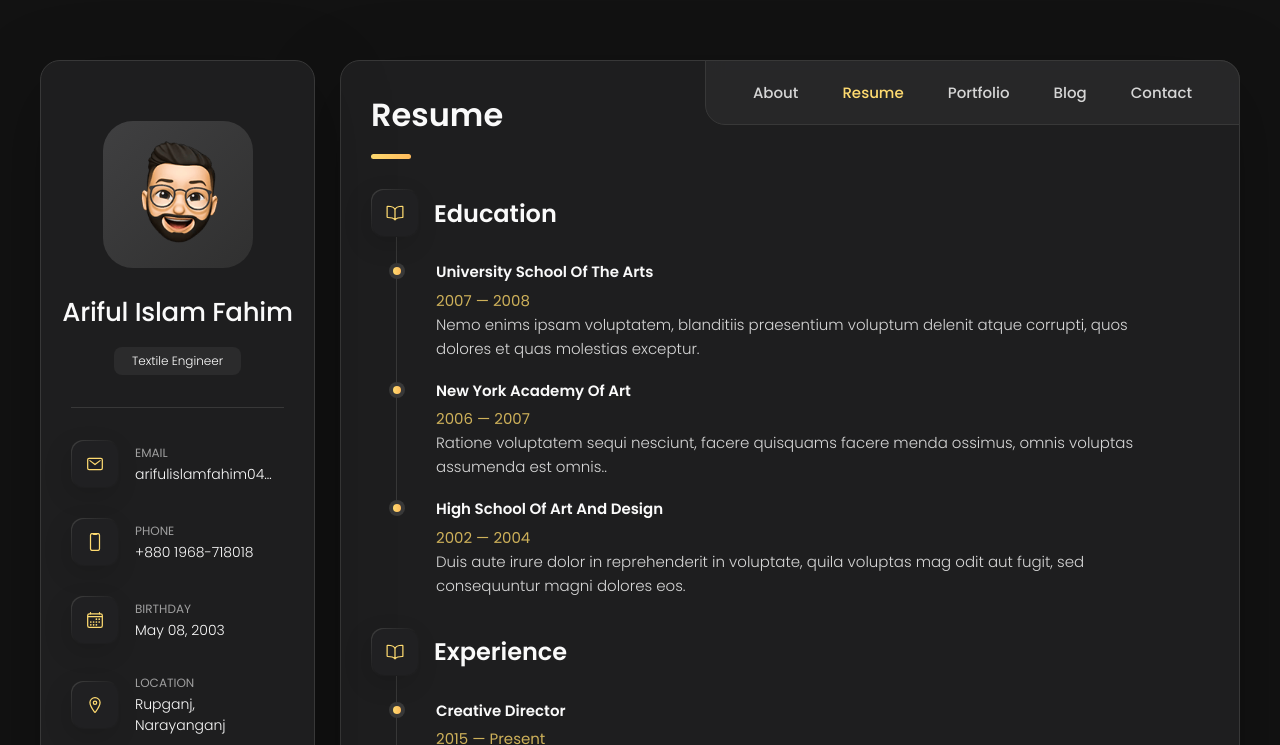
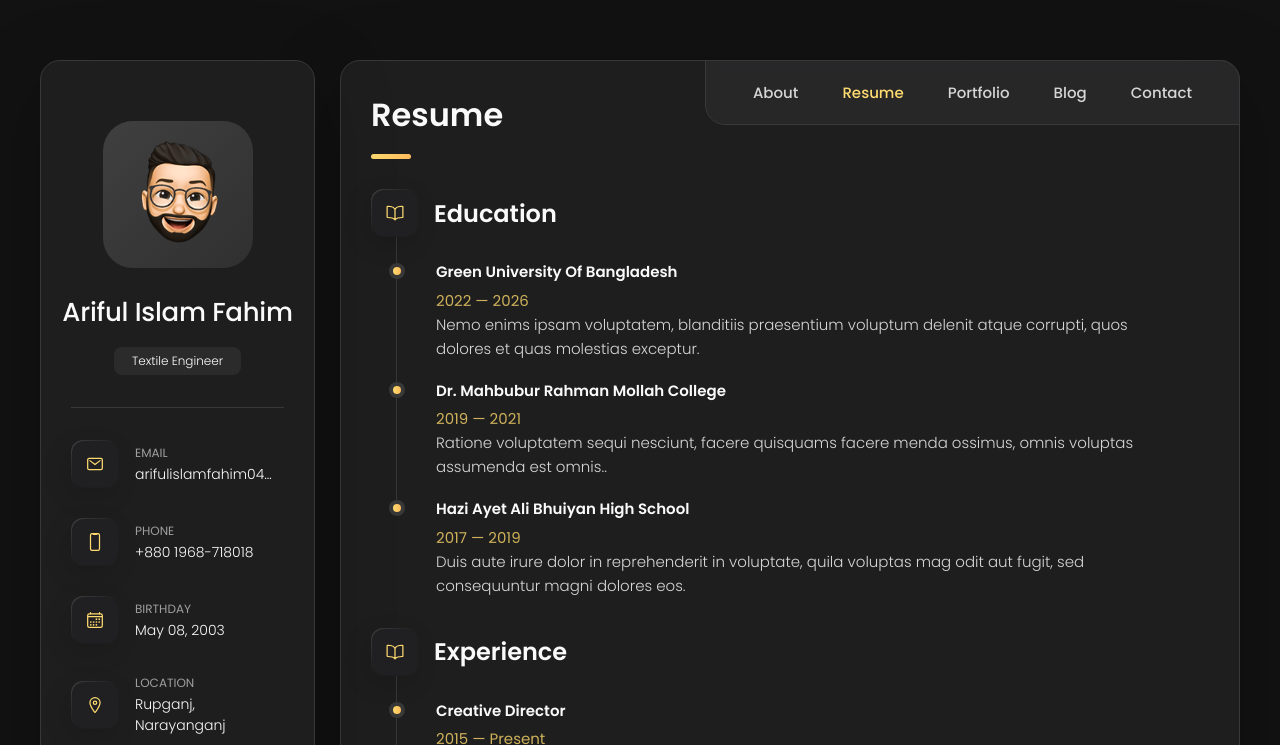
Before and after one commit to arifulislamfahim04/arifulislamfahim, a plain HTML site: page index.html in a window 1280 px wide. Both pictures are taken after a click on the button "Resume". Shown: the top 745 px of the page. Drawn offline with nearby package versions, Linux system fonts and the light colour scheme.

Commit message:
Update index.html

```diff
--- a/index.html
+++ b/index.html
@@ -532,9 +532,9 @@
 
             <li class="timeline-item">
 
-              <h4 class="h4 timeline-item-title">University school of the arts</h4>
+              <h4 class="h4 timeline-item-title">Green University of Bangladesh</h4>
 
-              <span>2007 — 2008</span>
+              <span>2022 — 2026</span>
 
               <p class="timeline-text">
                 Nemo enims ipsam voluptatem, blanditiis praesentium voluptum delenit atque corrupti, quos dolores et
@@ -546,9 +546,9 @@
 
             <li class="timeline-item">
 
-              <h4 class="h4 timeline-item-title">New york academy of art</h4>
+              <h4 class="h4 timeline-item-title">Dr. Mahbubur Rahman Mollah College</h4>
 
-              <span>2006 — 2007</span>
+              <span>2019 — 2021</span>
 
               <p class="timeline-text">
                 Ratione voluptatem sequi nesciunt, facere quisquams facere menda ossimus, omnis voluptas assumenda est
@@ -559,9 +559,9 @@
 
             <li class="timeline-item">
 
-              <h4 class="h4 timeline-item-title">High school of art and design</h4>
+              <h4 class="h4 timeline-item-title">Hazi Ayet Ali Bhuiyan High School</h4>
 
-              <span>2002 — 2004</span>
+              <span>2017 — 2019</span>
 
               <p class="timeline-text">
                 Duis aute irure dolor in reprehenderit in voluptate, quila voluptas mag odit aut fugit, sed consequuntur
```
